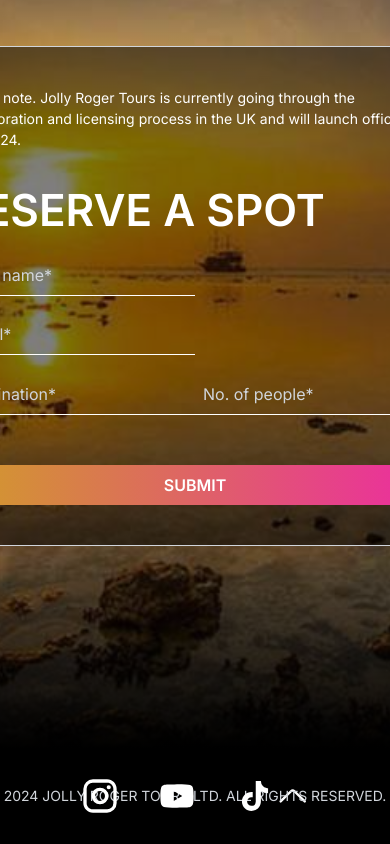
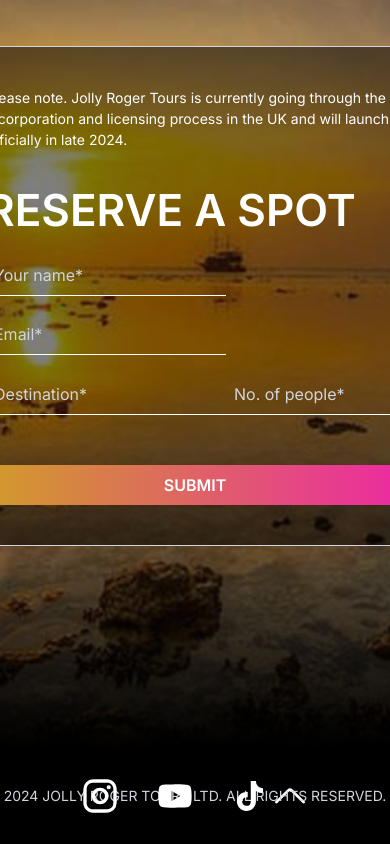
Before and after one commit to DWC97/j3-v3-project, a Next.js app: page / in a window 390 px wide. Shown: the part 3607-4451 px from the top of the page. Built offline with nearby package versions, Linux system fonts and the light colour scheme.

Commit message:
footer scroll to top arrow

```diff
--- a/src/components/Footer.tsx
+++ b/src/components/Footer.tsx
@@ -1,3 +1,5 @@
+import Link from 'next/link'
+
 export default function Footer(){
     return (
         <div className="w-full h-[96px] bg-black flex flex-row justify-between items-center px-20 relative">
@@ -19,7 +21,7 @@ export default function Footer(){
                 </a>
             </div>
             <p className="absolute left-0 right-0 mx-auto top-50 text-center text-[14px] text-gray-300">2024 JOLLY ROGER TOURS LTD. ALL RIGHTS RESERVED.</p>
-            <svg xmlns="http://www.w3.org/2000/svg" width={40} height={40} viewBox="0 0 16 16"><path fill="white" d="m2.931 10.843l4.685-4.611a.546.546 0 0 1 .768 0l4.685 4.61a.55.55 0 0 0 .771 0a.53.53 0 0 0 0-.759l-4.684-4.61a1.65 1.65 0 0 0-2.312 0l-4.684 4.61a.53.53 0 0 0 0 .76a.55.55 0 0 0 .771 0"></path></svg>
+            <Link href={"#hero"}><svg xmlns="http://www.w3.org/2000/svg" width={40} height={40} viewBox="0 0 16 16"><path fill="white" d="m2.931 10.843l4.685-4.611a.546.546 0 0 1 .768 0l4.685 4.61a.55.55 0 0 0 .771 0a.53.53 0 0 0 0-.759l-4.684-4.61a1.65 1.65 0 0 0-2.312 0l-4.684 4.61a.53.53 0 0 0 0 .76a.55.55 0 0 0 .771 0"></path></svg></Link>
         </div>
     )
 }
--- a/src/components/contact/Contact.tsx
+++ b/src/components/contact/Contact.tsx
@@ -22,7 +22,7 @@ export default function Contact(){
             <div className="bg-[url('/contact/contact-bg.jpg')] w-full h-full bg-center bg-no-repeat bg-cover absolute -z-20" />
             <div className="absolute w-full h-[375px] top-0 left-0 bg-gradient-to-b from-black to-transparent" />
             <div className="absolute w-full h-[300px] bottom-0 left-0 bg-gradient-to-t from-black to-transparent" />
-            <div className="flex flex-col justify-between w-[600px] h-[500px] bg-black bg-opacity-50 mt-20 rounded-3xl border border-gray-300 p-10 z-30">
+            <div className="flex flex-col justify-between w-[500px] md:w-[600px] h-[500px] bg-black bg-opacity-50 mt-20 rounded-3xl border border-gray-300 p-10 z-30">
                 <p className="text-white text-[14px] mb-4">
                     Please note. Jolly Roger Tours is currently going through the incorporation and licensing process in the UK and will launch officially in late 2024.
                 </p>
```
